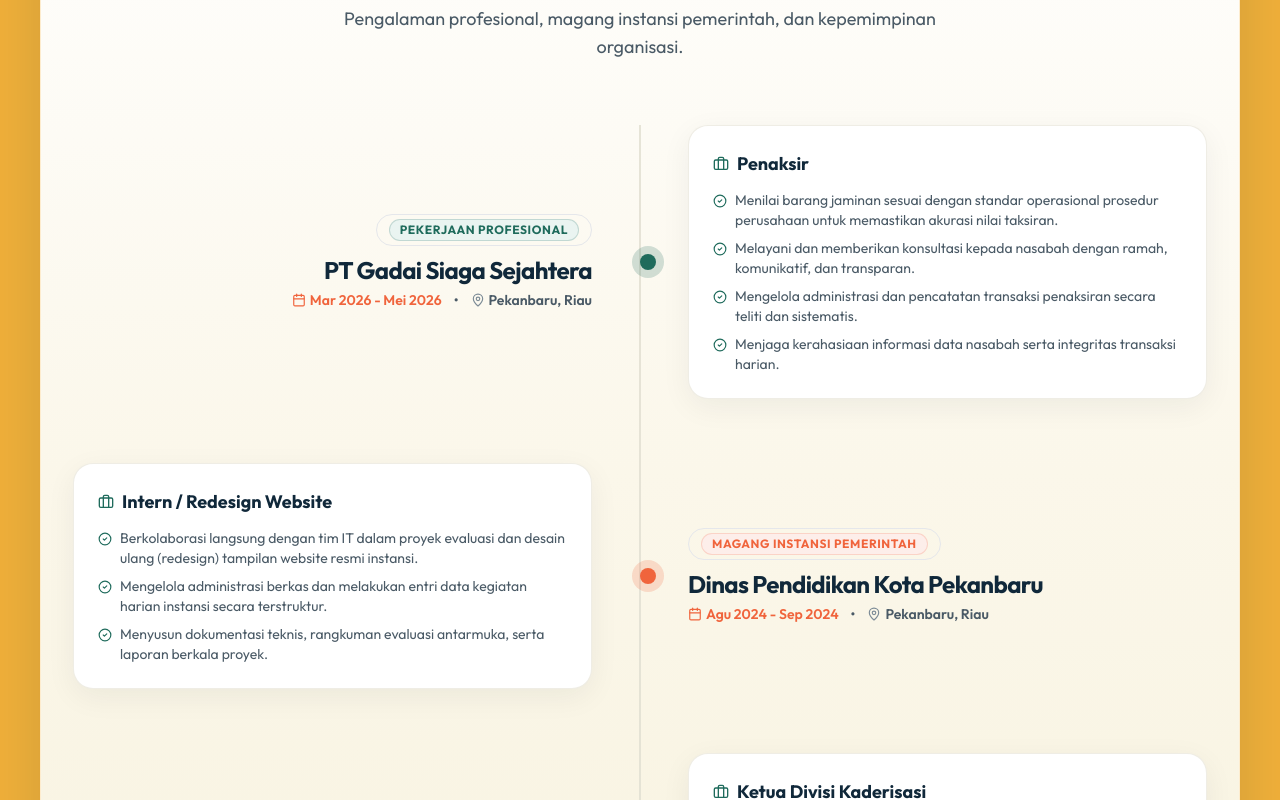
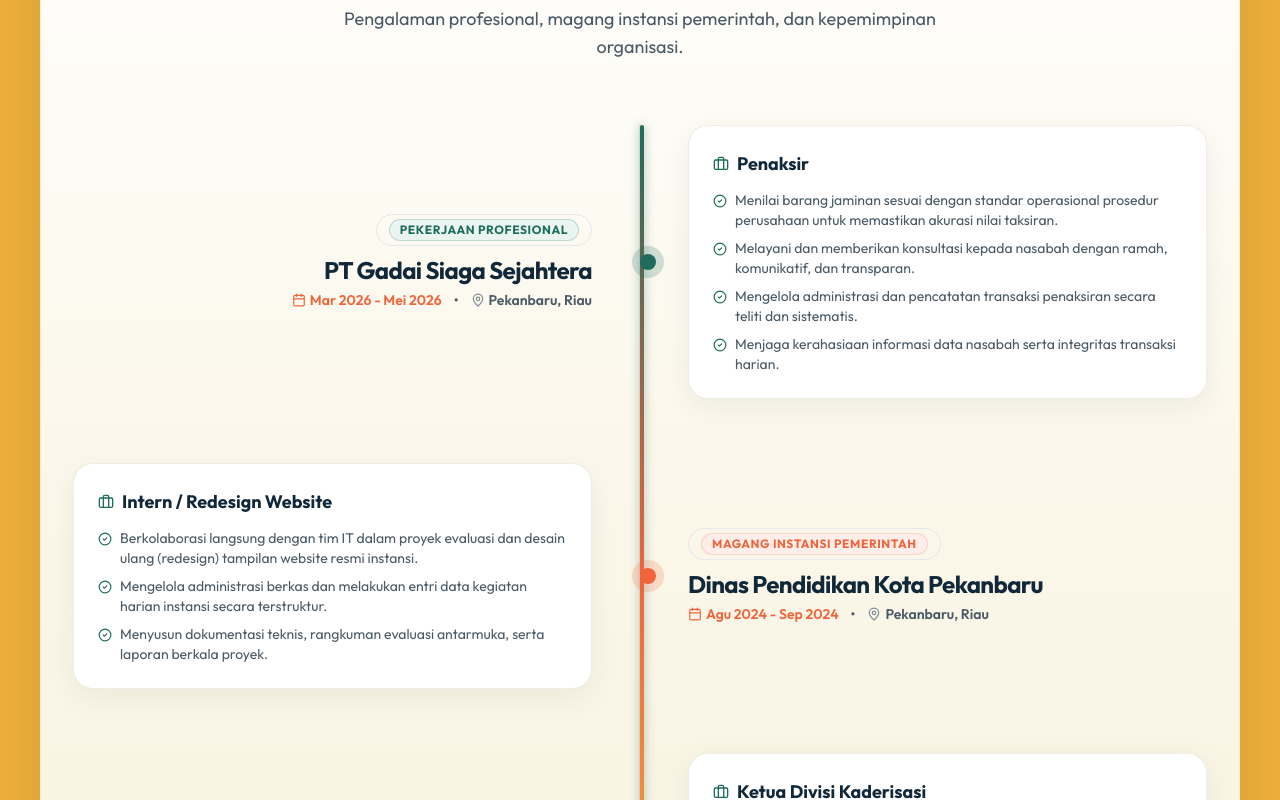
Before and after one commit to mhdtarmizi12/portofolio-mhdtarmizi, a React (Vite) app: page / in a window 1280 px wide. Shown: the part 3200-4000 px from the top of the page. Built offline with nearby package versions, Linux system fonts and the light colour scheme.

Commit message:
feat: animate timeline vertical line growing downward on scroll

```diff
--- a/src/sections/Experience.jsx
+++ b/src/sections/Experience.jsx
@@ -1,10 +1,25 @@
-import React from 'react'
-import { motion } from 'framer-motion'
+import React, { useRef } from 'react'
+import { motion, useScroll, useSpring } from 'framer-motion'
 import { Briefcase, Calendar, MapPin, CheckCircle2 } from 'lucide-react'
 import { experiencesData } from '../data/data'
 import SectionHeading from '../components/SectionHeading'
 
 export default function Experience() {
+  const containerRef = useRef(null)
+
+  // Tracking scroll pada kontainer timeline
+  const { scrollYProgress } = useScroll({
+    target: containerRef,
+    offset: ["start 70%", "end 75%"]
+  })
+
+  // Efek pegas halus saat garis memanjang mengikuti scroll
+  const scaleY = useSpring(scrollYProgress, {
+    stiffness: 100,
+    damping: 25,
+    restDelta: 0.001
+  })
+
   const dotColorMap = {
     teal: "bg-teal ring-teal/20",
     orange: "bg-orange ring-orange/20",
@@ -29,10 +44,16 @@ export default function Experience() {
           align="center"
         />
 
-        {/* Timeline Container */}
-        <div className="relative mt-12 sm:mt-16">
-          {/* Garis vertikal tengah di desktop, garis kiri di mobile */}
-          <div className="absolute top-0 bottom-0 left-4 sm:left-6 md:left-1/2 -translate-x-1/2 w-0.5 bg-line/90" />
+        {/* Timeline Container dengan Garis Scroll Animatif */}
+        <div ref={containerRef} className="relative mt-12 sm:mt-16">
+          {/* 1. Garis latar belakang statis tipis */}
+          <div className="absolute top-0 bottom-0 left-4 sm:left-6 md:left-1/2 -translate-x-1/2 w-0.5 bg-line/70" />
+
+          {/* 2. Garis aktif yang tumbuh memanjang ke bawah mengikuti scroll pengguna */}
+          <motion.div
+            style={{ scaleY }}
+            className="absolute top-0 bottom-0 left-4 sm:left-6 md:left-1/2 -translate-x-1/2 w-1 bg-gradient-to-b from-teal via-orange to-yellow origin-top z-0 rounded-full shadow-[0_0_10px_rgba(31,107,92,0.5)]"
+          />
 
           <div className="space-y-12 sm:space-y-16">
             {experiencesData.map((item, index) => {
```
